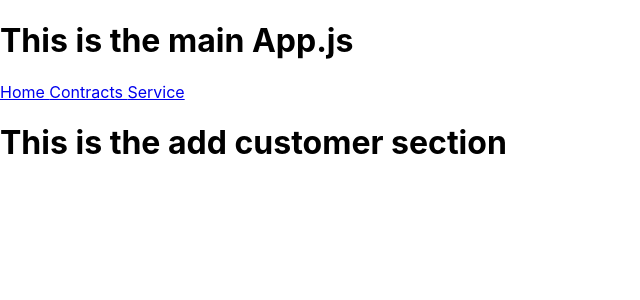
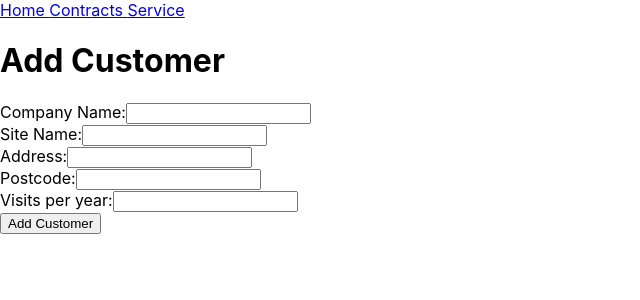
Before and after one commit to NortyNorts/Service_Parts_Managment, a React (Create React App) app in the folder client/: page /addcustomer in a window 1280 px wide. Shown: the top 300 px of the page, without its empty margins (0-640 px from the left). Built offline with nearby package versions, Linux system fonts and the light colour scheme; no server answers.

Commit message:
Links added to front end

```diff
--- a/client/src/App.js
+++ b/client/src/App.js
@@ -13,11 +13,12 @@ import AddCustomer from './components/AddCustomer';
 import NewQuote from './components/contracts/NewQuote';
 import SavedQuotes from './components/contracts/SavedQuotes';
 
-import ServiceCustomer from './components/service/ServiceCustomer';
+import ServiceCustomer from './components/service/ServiceCustomerListItem';
 import ServiceCustomerDetails from './components/service/ServiceCustomerDetails';
-import ServiceCustomerList from './components/service/ServiceCustomerList';
-import ServiceCustomers from './components/service/ServiceCustomers';
+import ServiceCustomerList from './components/service/ServiceCustomersList';
+import ServiceCustomers from './components/service/ServiceCustomersList';
 import UnitDetails from './components/service/ServiceUnitDetails';
+import ContractsCustomersSection from './components/contracts/ContractsCustomersSection';
 
 
 function App() {
@@ -45,10 +46,6 @@ function App() {
 
   return (
     <>
-      <h1>
-        This is the main App.js
-      </h1>
-
       <Router>
 
       <NavBar/>
@@ -64,6 +61,13 @@ function App() {
 
       <Route exact path="/service">
         <Service
+          customers={customers}
+          changeCustomer={changeCustomer}
+        />
+      </Route>
+
+      <Route exact path ="/contractscustomerssection">
+        <ContractsCustomersSection
           customers={customers}
           changeCustomer={changeCustomer}
         />
@@ -95,12 +99,7 @@ function App() {
         />
       </Route>
 
-      <Route exact path="/servicecustomers">
-        <ServiceCustomers
-          customers={customers}
-          changeCustomer={changeCustomer}
-        />
-      </Route>
+
 
       <Route exact path="/units">
         <UnitDetails
--- a/client/src/components/AddCustomer.js
+++ b/client/src/components/AddCustomer.js
@@ -3,7 +3,30 @@ import React from "react";
 const AddCustomer = ()=>{
     return(
         <>
-            <h1>This is the add customer section</h1>
+            <form id="addCustomer">
+                <h1>Add Customer</h1>
+                <div class="field">
+                    <label for="companyName">Company Name:</label>
+                    <input type="text" id="customerName" name="customerName" placeholder="" />
+                </div>
+                <div class="field">
+                    <label for="siteName">Site Name:</label>
+                    <input type="text" id="siteName" name="siteName" placeholder="" />
+                </div>
+                <div class="field">
+                    <label for="Address">Address:</label>
+                    <input type="text" id="Address" name="Address" placeholder="" />
+                </div>
+                <div class="field">
+                    <label for="postCode">Postcode:</label>
+                    <input type="text" id="postCode" name="postCode" placeholder="" />
+                </div>
+                <div class="field">
+                    <label for="visitsPerYear">Visits per year:</label>
+                    <input type="text" id="visitsPerYear" name="visitsPerYear" placeholder="" />
+                </div>
+                <button type="submit">Add Customer</button>
+            </form>
         </>
     )
 }
--- a/client/src/components/contracts/ContractsCustomerList.js
+++ b/client/src/components/contracts/ContractsCustomerList.js
@@ -1,4 +1,5 @@
 import React, {useState} from "react"
+import ContractsCustomerListItem from "./ContractsCustomerListItem";
 
 
 const ContractsCustomerList = ({customers, changeCustomer})=>{
@@ -29,7 +30,7 @@ const ContractsCustomerList = ({customers, changeCustomer})=>{
 
 
         const customersComponents = filteredCustomersArray.map((customer, index)=>{
-            return <ContractsCustomerList value={index} customer={customer} changeCustomer={changeCustomer} key={index}/>
+            return <ContractsCustomerListItem value={index} customer={customer} changeCustomer={changeCustomer} key={index}/>
         })
 
 
--- a/client/src/components/contracts/NewQuote.js
+++ b/client/src/components/contracts/NewQuote.js
@@ -6,7 +6,7 @@ const NewQuote = ()=>{
         <>
             <h1>This is the New Quote Page</h1>
 
-            <form id="signup">
+            <form id="quote">
                 <h1>Create Quote</h1>
                 <div class="field">
                     <label for="customerName">Customer Name:</label>
--- a/client/src/components/service/ServiceCustomerDetails.js
+++ b/client/src/components/service/ServiceCustomerDetails.js
@@ -1,4 +1,5 @@
 import React, {useState} from "react";
+import { Link } from "react-router-dom";
 import ServiceUnitDetails from "./ServiceUnitDetails";
 
 const ServiceCustomerDetails = ({changeUnit, units})=>{
@@ -31,8 +32,22 @@ const ServiceCustomerDetails = ({changeUnit, units})=>{
 
     return(
         <>
+            <div className="link-button">
+            <Link to ='/nextserviceparts'>
+                <h3>Next Service Parts</h3>
+            </Link>
+            </div>
+            <div className="link-button">
+            <Link to ='/bookservice'>
+                <h3>Book Service</h3>
+            </Link>
+            </div>
+            <div className="search-bar">
             <input placeholder="Unit Search" onChange={event => setQuery(event.target.value)} />
+            </div>
+            <div className="list">
             {unitsComponents}
+            </div>
         </>
     )
 }
--- a/client/src/components/service/ServiceCustomer.js
+++ b/client/src/components/service/ServiceCustomerListItem.js
@@ -1,7 +1,7 @@
 import React from "react"
 import {Link} from 'react-router-dom'
 
-const ServiceCustomer = ({customer, changeCustomer})=>{
+const ServiceCustomerListItem = ({customer, changeCustomer})=>{
 
 
     const handleOnClick = function(value){
@@ -27,4 +27,4 @@ const ServiceCustomer = ({customer, changeCustomer})=>{
     )
 }
 
-export default ServiceCustomer
+export default ServiceCustomerListItem
--- a/client/src/components/service/ServiceCustomers.js
+++ /dev/null
@@ -1,15 +0,0 @@
-import React from "react"
-import ServiceCustomerList from "./ServiceCustomerList"
-
-
-const ServiceCustomers = ({customers, changeCustomer, changeUnit})=>{
-
-
-    return(
-        <>
-            <ServiceCustomerList customers={customers} changeCustomer={changeCustomer} changeUnit={changeUnit}/>
-        </>
-    )
-}
-
-export default ServiceCustomers
--- a/client/src/components/service/ServiceCustomerList.js
+++ b/client/src/components/service/ServiceCustomersList.js
@@ -1,5 +1,5 @@
 import React, {useState} from "react"
-import ServiceCustomer from "./ServiceCustomer"
+import ServiceCustomerListItem from "./ServiceCustomerListItem"
 
 
 const ServiceCustomerList = ({customers, changeCustomer, changeUnit})=>{
@@ -30,7 +30,7 @@ const ServiceCustomerList = ({customers, changeCustomer, changeUnit})=>{
 
 
         const customersComponents = filteredCustomersArray.map((customer, index)=>{
-            return <ServiceCustomer value={index} customer={customer} changeCustomer={changeCustomer} key={index}/>
+            return <ServiceCustomerListItem value={index} customer={customer} changeCustomer={changeCustomer} key={index}/>
         })
 
 
--- a/client/src/containers/Service.js
+++ b/client/src/containers/Service.js
@@ -1,10 +1,10 @@
 import React from "react"
-import ServiceCustomers from "../components/service/ServiceCustomers"
+import ServiceCustomersList from "../components/service/ServiceCustomersList"
 
 const Service = ({customers, changeCustomer, changeUnit})=>{
     return(
         <>
-            <ServiceCustomers customers={customers} changeCustomer={changeCustomer} changeUnit={changeUnit}/>
+            <ServiceCustomersList customers={customers} changeCustomer={changeCustomer} changeUnit={changeUnit}/>
         </>
         )
 }
```
Also changed, not shown: client/src/components/service/BookService.js (added), client/src/components/service/NextServiceParts.js (added), 5 other files (tests, documents, lock files or other folders).
